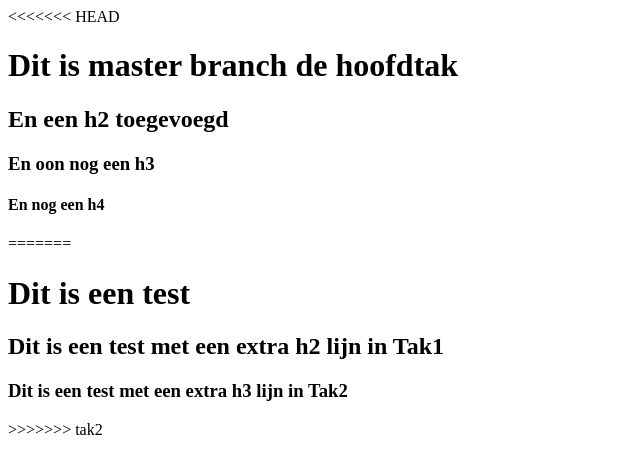
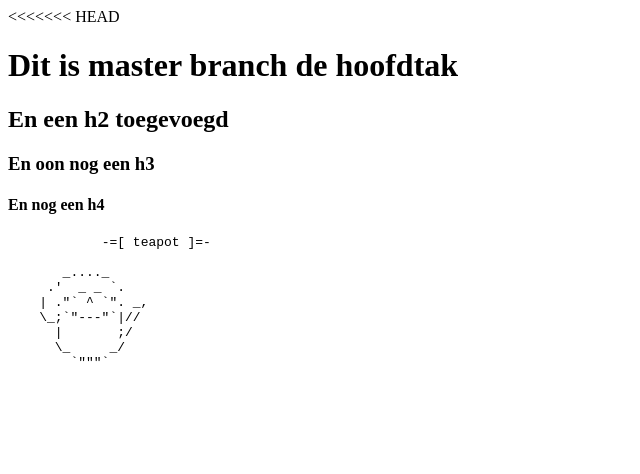
Before and after one commit to LarryHD/GitTest, a plain HTML site: page index.html in a window 1280 px wide. Shown: the whole page, without its empty margins (0-640 px from the left). Drawn offline with Linux system fonts and the light colour scheme.

Commit message:
Theepot met een pre

```diff
--- a/index.html
+++ b/index.html
@@ -9,10 +9,17 @@
 <h2>En een h2 toegevoegd</h2>
 <h3>En oon nog een h3</h3>
 <h4>En nog een h4</h4>
-=======
-<h1>Dit is een test</h1>
-<h2>Dit is een test met een extra h2 lijn in Tak1</h2>
-<h3>Dit is een test met een extra h3 lijn in Tak2</h3>
->>>>>>> tak2
+<pre>
+	    -=[ teapot ]=-
+
+       _...._
+     .'  _ _ `.
+    | ."` ^ `". _,
+    \_;`"---"`|//
+      |       ;/
+      \_     _/
+        `"""`
+</pre>
+
 </body>
 </html>
```
